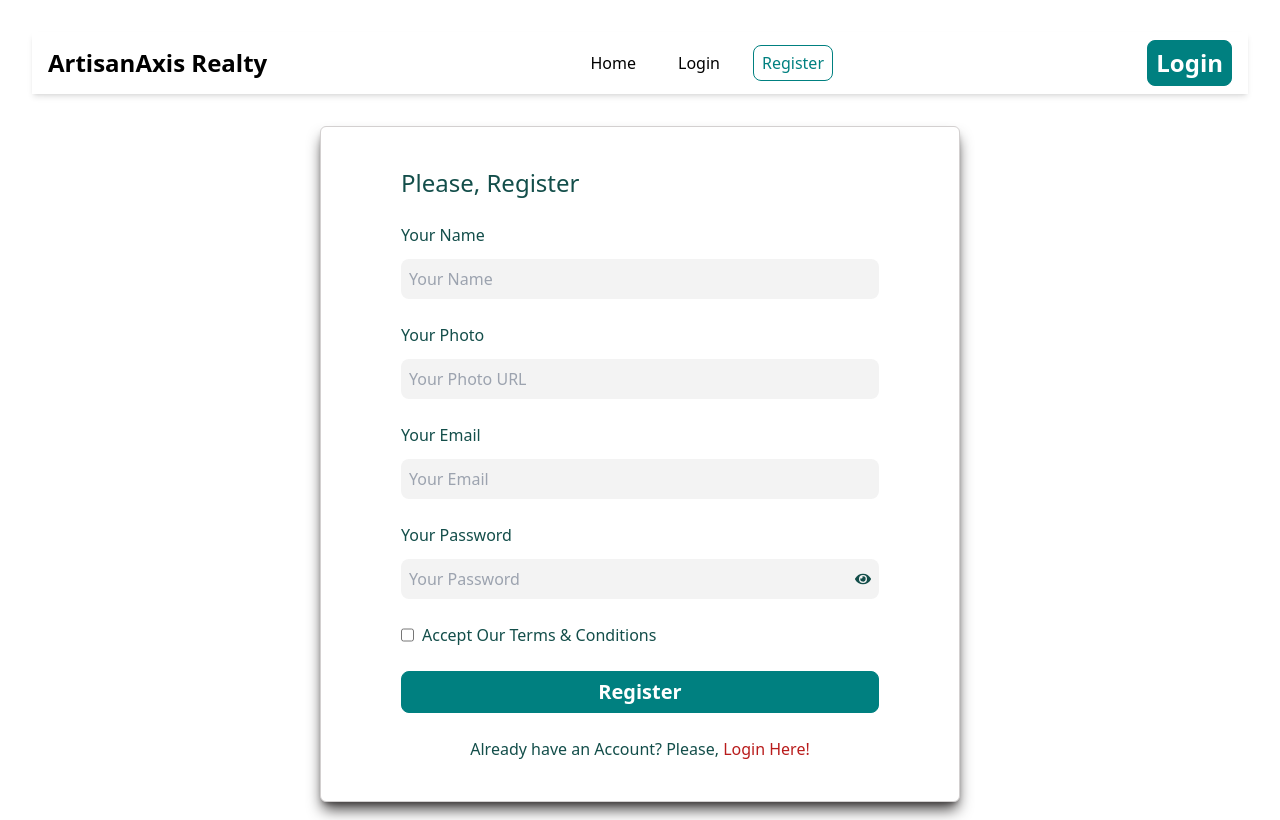
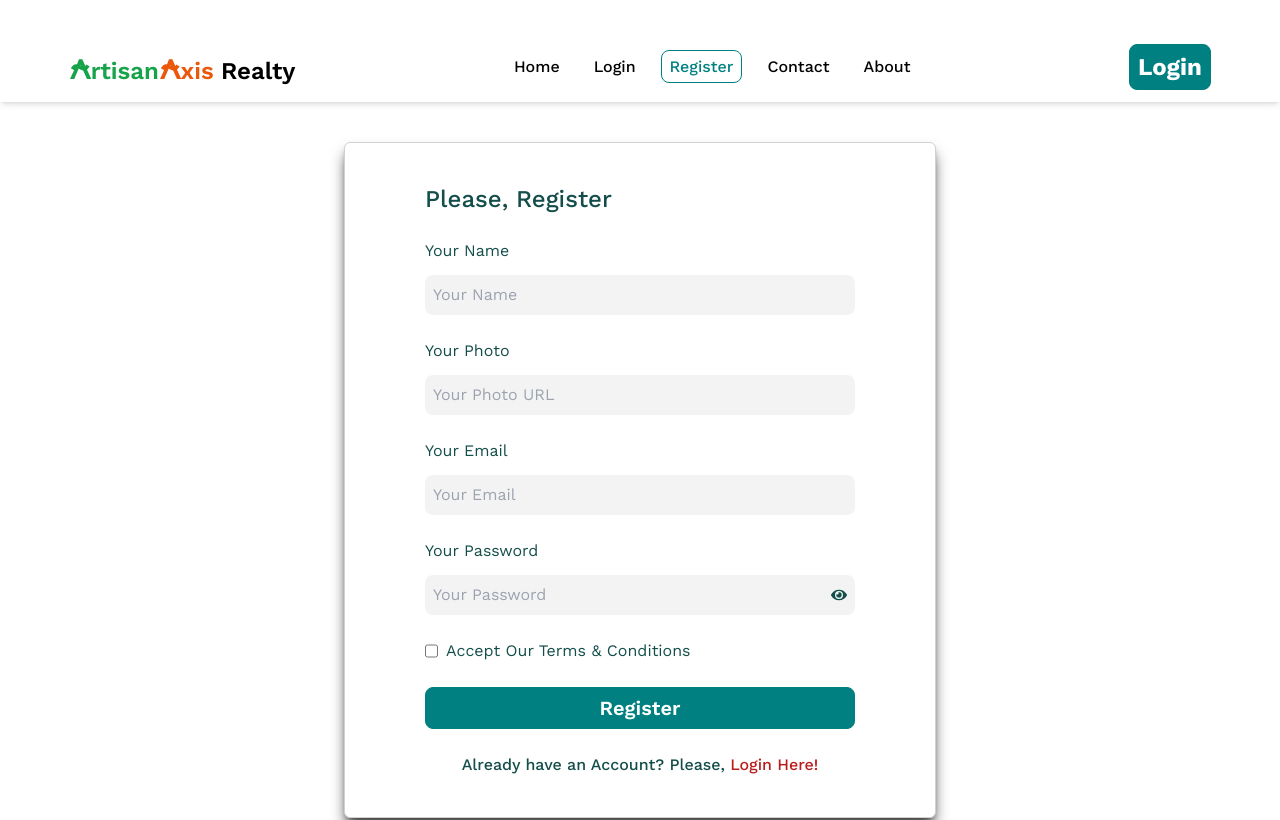
Before and after one commit to nazmul-nhb/artisan-axis-realty, a React (Vite) app: page /register in a window 1280 px wide. Shown: the top 820 px of the page. Built offline with nearby package versions, Linux system fonts and the light colour scheme; no server answers; a web font is replaced by a local one.

Commit message:
adjusted color scheme

```diff
--- a/index.html
+++ b/index.html
@@ -6,7 +6,7 @@
     <meta name="viewport" content="width=device-width, initial-scale=1.0" />
     <title>ArtisanAxis Realty</title>
   </head>
-  <body>
+  <body class="font-workSans">
     <div id="root"></div>
     <script type="module" src="/src/main.jsx"></script>
   </body>
--- a/src/components/Footer/Footer.jsx
+++ b/src/components/Footer/Footer.jsx
@@ -6,9 +6,9 @@ import { Link } from "react-router-dom";
 
 const Footer = () => {
     return (
-        <footer className="font-workSans w-full mx-auto flex flex-col gap-6 p-8 lg:p-24 bg-[#12132d0d] lg:mt-24 mt-8">
+        <footer className="w-full mx-auto flex flex-col gap-6 p-8 lg:p-24 bg-[#12132d0d] lg:mt-24 mt-8">
             <div className="text-center flex flex-col items-center gap-6 mb-4">
-                <h3 className="text-[#12132D] font-extrabold text-[28px] hover:text-[#59C6D2] lg:text-4xl transition duration-500"><Link to={'/about'}>ArtisanAxis Realty</Link></h3>
+                <h3 className="text-lg md:text-2xl font-bold transition duration-500 hover:text-[#16a34a]"><Link to={'/about'}><span className="text-[#16a34a] hover:text-[#ea580c]"><span className="text-2xl md:text-4xl">&#9074;</span>rtisan</span><span className="text-[#ea580c] hover:text-[#16a34a]"><span className="text-2xl md:text-4xl">&#9074;</span>xis</span> Realty</Link></h3>
                 <p className="w-full lg:w-2/5 mx-auto text-[#12132DB3]">Where Artistry Meets Architecture.
                 <br />
                 Creating Destinations, Cultivating Community!</p>
--- a/src/components/Navbar/Navbar.jsx
+++ b/src/components/Navbar/Navbar.jsx
@@ -20,7 +20,8 @@ const Navbar = () => {
                 : <><li><NavLink to={'/login'}>Login</NavLink></li>
                     <li><NavLink to={'/register'}>Register</NavLink></li></>
         }
-
+        <li className=""><NavLink to={'/contact'}>Contact</NavLink></li>
+        <li><NavLink to={'/about'}>About</NavLink></li>
     </>
 
     const handleLogout = () => {
@@ -32,7 +33,7 @@ const Navbar = () => {
     }
 
     return (
-        <nav className="flex items-center gap-2 md:gap-4 mx-2 md:mx-8 my-2 md:my-8 shadow-md p-2 md:px-4 sticky top-0 bg-white z-20">
+        <nav className="flex items-center gap-2 md:gap-4 mx-0 my-2 md:my-8 shadow-md px-4 py-3 md:px-[5.4%] sticky top-0 bg-white z-20">
             <div className="lg:hidden text-2xl cursor-pointer" onClick={() => setOpen(!open)}>
                 {
                     open
@@ -41,9 +42,9 @@ const Navbar = () => {
                 }
             </div>
             <div className="flex justify-between items-center w-full">
-                <h3 className="text-base md:text-2xl font-semibold">ArtisanAxis Realty</h3>
+                <h3 className="text-base md:text-2xl font-semibold"><span className="text-[#16a34a]"><span className="text-xl md:text-4xl">&#9074;</span>rtisan</span><span className="text-[#ea580c]"><span className="text-xl md:text-4xl">&#9074;</span>xis</span> Realty</h3>
                 <div className="text-sm md:text-base">
-                    <ul className={`flex flex-col lg:flex-row justify-start lg:justify-center gap-4 lg:gap-6 font-medium duration-1000 absolute lg:static shadow-xl lg:shadow-none h-screen lg:h-auto p-4 lg:p-0 ${open ? 'left-0 top-12 bg-white flex z-10 ' : '-left-60 top-12'}`}>
+                    <ul className={`w-1/2 lg:w-full flex flex-col lg:flex-row justify-start lg:justify-center gap-4 font-medium duration-1000 absolute lg:static shadow-xl lg:shadow-none h-screen lg:h-auto p-4 lg:p-0 ${open ? 'left-0 top-12 bg-white flex z-10 ' : '-left-60 top-12'}`}>
                         {navLinks}
                     </ul>
                 </div>
--- a/src/layouts/Root.jsx
+++ b/src/layouts/Root.jsx
@@ -5,8 +5,8 @@ import { Outlet } from "react-router-dom";
 const Root = () => {
     return (
         <>
+            <Navbar></Navbar>
             <main className="max-w-7xl mx-auto">
-                <Navbar></Navbar>
                 <Outlet></Outlet>
             </main>
             <Footer></Footer>
--- a/src/pages/Register/Register.jsx
+++ b/src/pages/Register/Register.jsx
@@ -32,9 +32,9 @@ const Register = () => {
     }
 
     return (
-        <section className="text-teal-900 space-y-6 flex flex-col justify-center items-center">
+        <section className="mx-2 md:mx-8 my-2 md:my-8 p-2 md:px-4 text-teal-900 space-y-6 flex flex-col justify-center items-center">
             <form onSubmit={handleSubmit(handleRegister)} className="flex flex-col gap-6 w-[96%] md:w-4/5 lg:w-1/2 px-4 lg:px-20 py-4 lg:py-10 bg-white shadow-lg shadow-[#3c3939] border border-[#d3d0d0] rounded-md">
-                <h2 className="text-2xl font-medium">Please, Register</h2>
+                <h2 className="text-lg md:text-2xl font-medium">Please, Register</h2>
                 <div className="flex flex-col gap-3">
                     <label htmlFor="name">Your Name</label>
                     <input
@@ -49,7 +49,12 @@ const Register = () => {
                 </div>
                 <div className="flex flex-col gap-3">
                     <label htmlFor="photo">Your Photo</label>
-                    <input className="p-2 rounded-lg bg-[#F3F3F3]" type="text" name="photo" id="photo" placeholder="Your Photo URL" />
+                    <input
+                        {...register("photo", {
+                            required:
+                                { value: false, message: "You must provide a valid photo URL." }
+                        })}
+                         className="p-2 rounded-lg bg-[#F3F3F3]" type="text" name="photo" id="photo" placeholder="Your Photo URL" />
                 </div>
                 <div className="flex flex-col gap-3">
                     <label htmlFor="email">Your Email</label>
```
